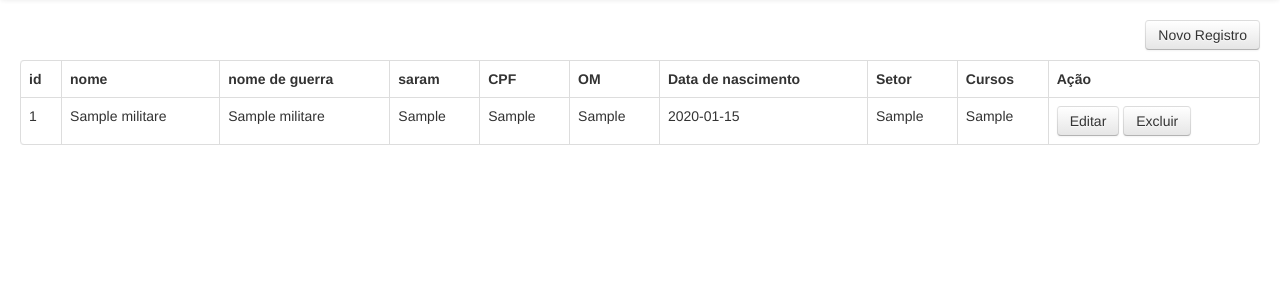
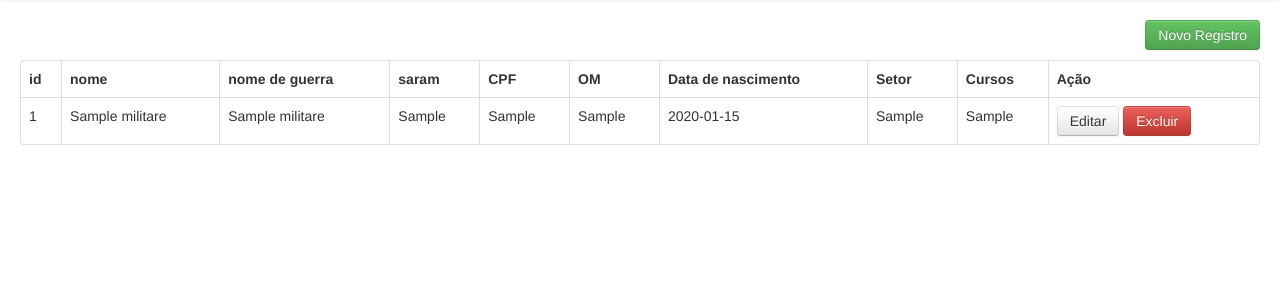
Before and after one commit to maducarval/crud, a PHP site: page /crud/index.php/militar in a window 1280 px wide. Shown: the part 42-342 px from the top of the page. Run offline with PHP 8.4, Linux system fonts and the light colour scheme; tables that the repository leaves empty hold one stand-in row (values such as "Sample post"); some libraries are stand-ins or nearby versions.

Commit message:
Alteração dos botões de acordo com o bootstrap

```diff
--- a/app/views/cursos/create.php
+++ b/app/views/cursos/create.php
@@ -21,7 +21,7 @@
         <div class="control-group">
             <div class="controls">
                 <a href="<?php echo BASE_URL?>index.php/curso" class="btn">Voltar</a>
-                <button type="submit" class="btn">Salvar</button>
+                <button type="submit" class=" 	btn btn-success">Salvar</button>
             </div>
         </div>
     </form>
--- a/app/views/cursos/index.php
+++ b/app/views/cursos/index.php
@@ -1,5 +1,5 @@
 <div class="container-fluid">
-<a class="btn btn-create pull-right" href="<?php echo BASE_URL ?>index.php/curso/create">Novo Registro</a>
+<a class="btn btn btn-success pull-right" href="<?php echo BASE_URL ?>index.php/curso/create">Novo Registro</a>
 <table class="table table-bordered">
     <thead>
         <tr>
@@ -17,7 +17,7 @@
                 <td><?php echo $curso->sigla_curso ?></td>
                 <td>
                     <a class="btn btn-edit" href="<?php echo BASE_URL . 'index.php/curso/edit/' . $curso->id ?>">Editar</a>
-                    <a href="<?php echo BASE_URL . 'index.php/curso/delete/' . $curso->id ?>" class="btn btn-delete btnDelete_curso">
+                    <a href="<?php echo BASE_URL . 'index.php/curso/delete/' . $curso->id ?>" class="btn btn-danger btn-delete btnDelete_curso">
                         Excluir
                     </a>
                 </td>
--- a/app/views/militares/create.php
+++ b/app/views/militares/create.php
@@ -88,7 +88,7 @@
         <div class="control-group">
             <div class="controls">
                 <a href="<?php echo BASE_URL?>index.php/militar" class="btn">Voltar</a>
-                <button type="submit" class="btn">Salvar</button>
+                <button type="submit" class="btn btn btn-success">Salvar</button>
 
             </div>
         </div>
--- a/app/views/militares/index.php
+++ b/app/views/militares/index.php
@@ -1,6 +1,6 @@
 
 <div class="container-fluid">
-    <a class="btn btn-create pull-right" href="<?php echo BASE_URL?>index.php/militar/create">Novo Registro</a>
+    <a class="btn btn-create pull-right btn btn-success" href="<?php echo BASE_URL?>index.php/militar/create">Novo Registro</a>
     <br><br>
     <table class="table table-bordered">
         <thead>
@@ -32,7 +32,7 @@
                     <td><?php echo MilitarModel::cursosToString($militar->cursos)?> </td>
                     <td>
                         <a class="btn btn-edit" href="<?php echo BASE_URL . 'index.php/militar/edit/' . $militar->id ?>">Editar</a>
-                        <a href="<?php echo BASE_URL . "index.php/militar/delete/" . $militar->id ?>" class="btn btn-delete btnDelete_militar">Excluir</a>
+                        <a href="<?php echo BASE_URL . "index.php/militar/delete/" . $militar->id ?>" class="btn btn-delete btnDelete_militar btn-danger">Excluir</a>
                 </td>
             </tr>
         <?php endforeach ?>
--- a/app/views/setores/create.php
+++ b/app/views/setores/create.php
@@ -18,7 +18,7 @@
         <div class="control-group">
             <div class="controls">
             <a href="<?php echo BASE_URL. 'index.php/setor'?>" class="btn">Voltar</a>
-                <button type="submit" class="btn">Salvar</button>
+                <button type="submit" class="btn btn btn-success 	">Salvar</button>
             </div>
         </div>
     </form>
--- a/app/views/setores/index.php
+++ b/app/views/setores/index.php
@@ -1,5 +1,5 @@
 <div class="container-fluid">
-<a class="btn btn-create pull-right" href="<?php echo BASE_URL . "index.php/setor/create" ?>">Novo Registro</a>
+<a class="btn btn-create pull-right btn btn-success" href="<?php echo BASE_URL . "index.php/setor/create" ?>">Novo Registro</a>
 <br><br>
 <table class="table table-bordered">
     <thead>
@@ -18,7 +18,7 @@
                 <td><?php echo $setor->sigla_setor ?></td>
                 <td>
                     <a class="btn btn-edit" href="<?php echo BASE_URL . 'index.php/setor/edit/' . $setor->id ?>">Editar</a>
-                    <a href="<?php echo BASE_URL . "index.php/setor/delete/" . $setor->id ?>" class="btn btn-delete btnDelete_setor">Excluir</a>
+                    <a href="<?php echo BASE_URL . "index.php/setor/delete/" . $setor->id ?>" class="btn btn-delete btnDelete_setor btn-danger">Excluir</a>
                 </td>
             </tr>
         <?php endforeach ?>
```
